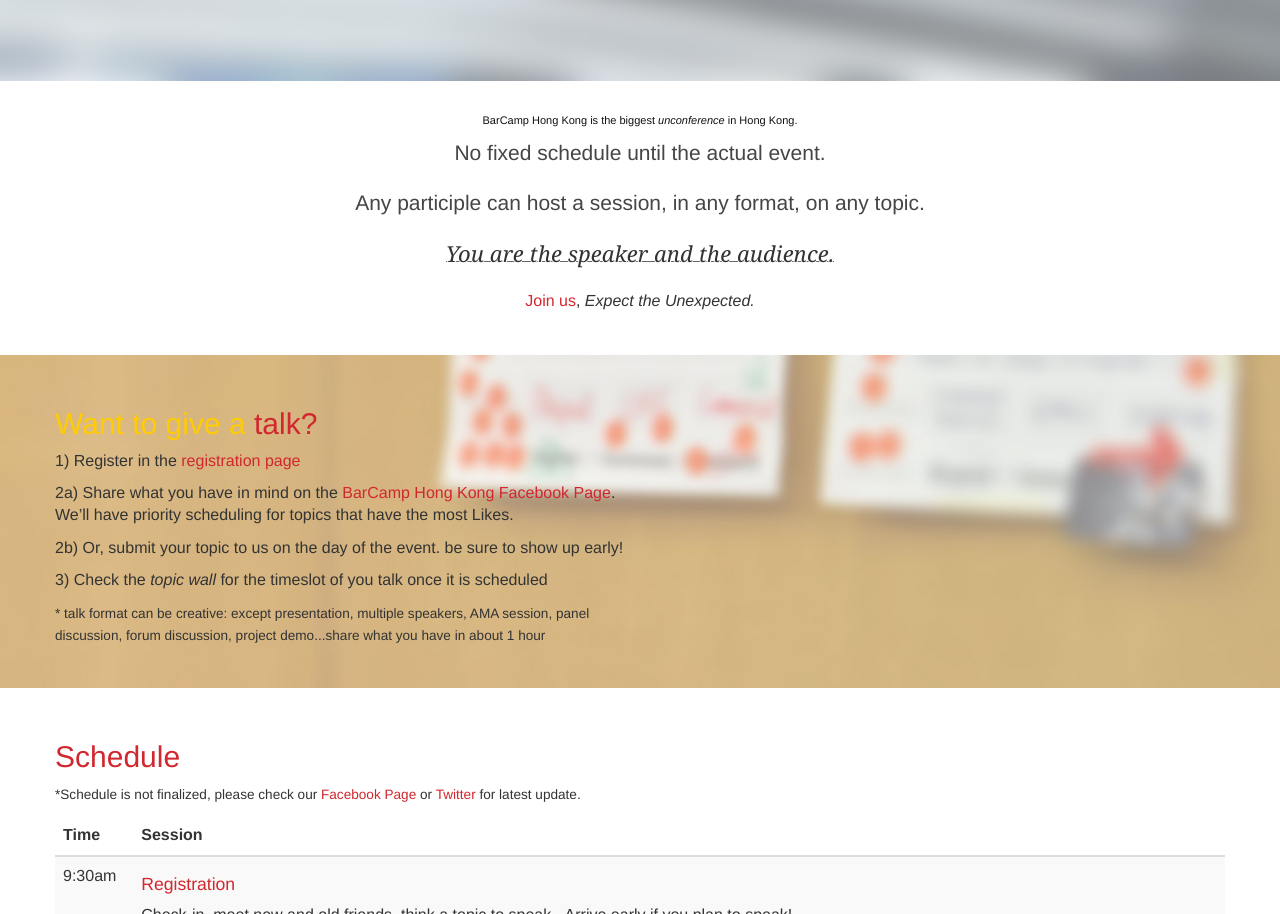
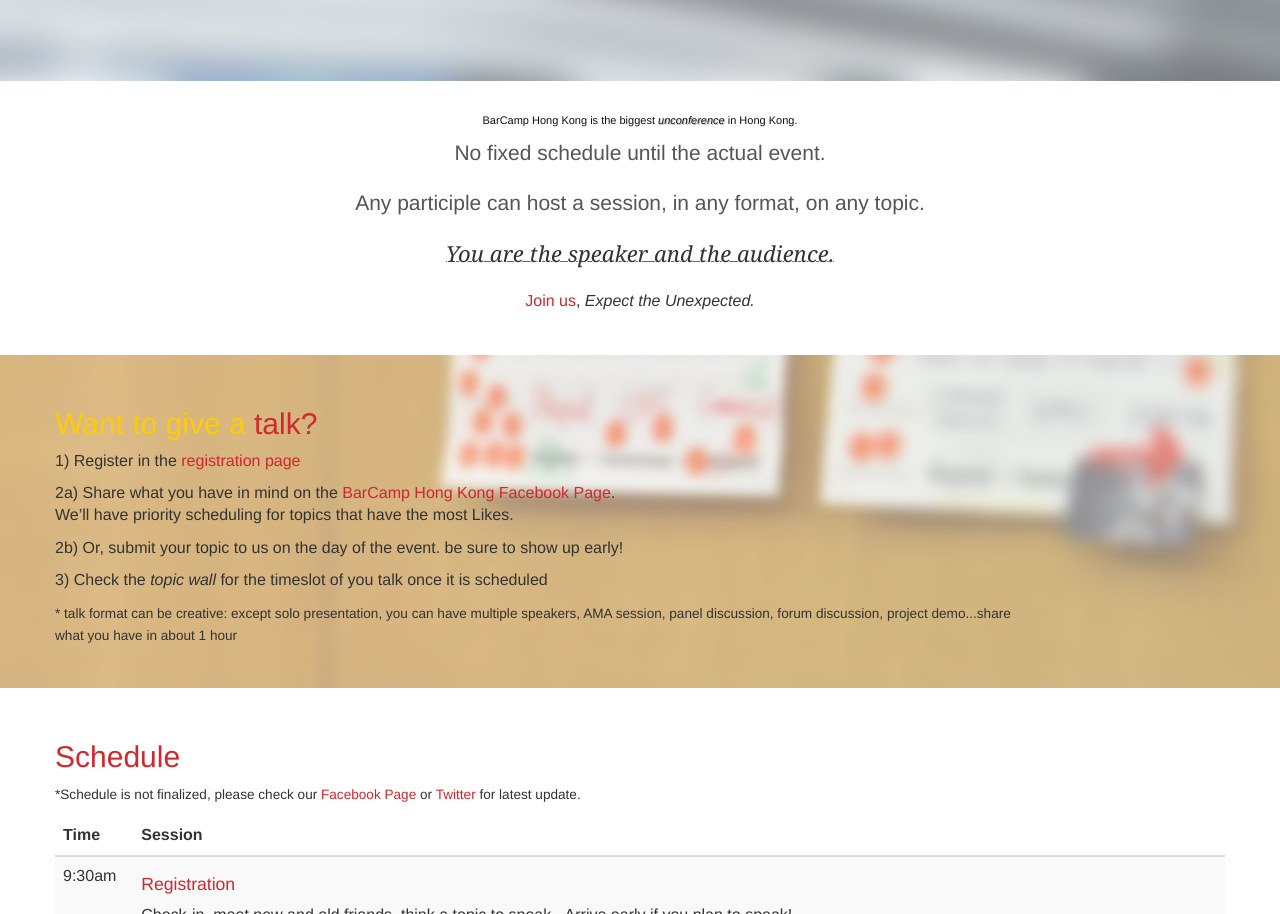
Before and after one commit to barcamphk/barcamphk2016, a website built with webpack: page index.html in a window 1280 px wide. Shown: the part 853-1767 px from the top of the page. Built offline with nearby package versions, Linux system fonts and the light colour scheme.

Commit message:
minor style update and text edits

```diff
--- a/index.html
+++ b/index.html
@@ -73,14 +73,18 @@
       <section class="speakers" id="speakers">
         <div class="container">
           <div class="row">
-            <div class="col-md-6 venue-box">
+            <div class="col-md-6">
             <h2>Want to give a <em>talk?</em></h2>
               <p>1) Register in the <a href="https://barcamphk2016.eventbrite.com/">registration page</a></p>
               <p>2a) Share what you have in mind on the <a class="fb-event-share" href="http://www.facebook.com/BarCampHongKong">BarCamp Hong Kong Facebook Page</a>.
                 We’ll have priority scheduling for topics that have the most Likes.</p>
               <p>2b) Or, submit your topic to us on the day of the event. be sure to show up early!</p>
               <p>3) Check the <em>topic wall</em> for the timeslot of you talk once it is scheduled</p>
-              <p><small>* talk format can be creative: except presentation, multiple speakers, AMA session, panel discussion, forum discussion, project demo...share what you have in about 1 hour</small></p>
+            </div>
+          </div>
+          <div class="row">
+            <div class="col-md-10">
+              <p><small>* talk format can be creative: except solo presentation, you can have multiple speakers, AMA session, panel discussion, forum discussion, project demo...share what you have in about 1 hour</small></p>
             </div>
           </div>
         </div>
--- a/scss/style.scss
+++ b/scss/style.scss
@@ -155,9 +155,10 @@
   .hint {
     color: #111;
     font-size: 1.1rem;
+    i { text-shadow: 1px 1px 0px rgba(0,0,0,0.25); }
   }
   .lead {
-    color: #454545;
+    color: #555;
   }
 }
 $elegant-text-color:  #333333;
```
Also changed, not shown: css/style.css.
